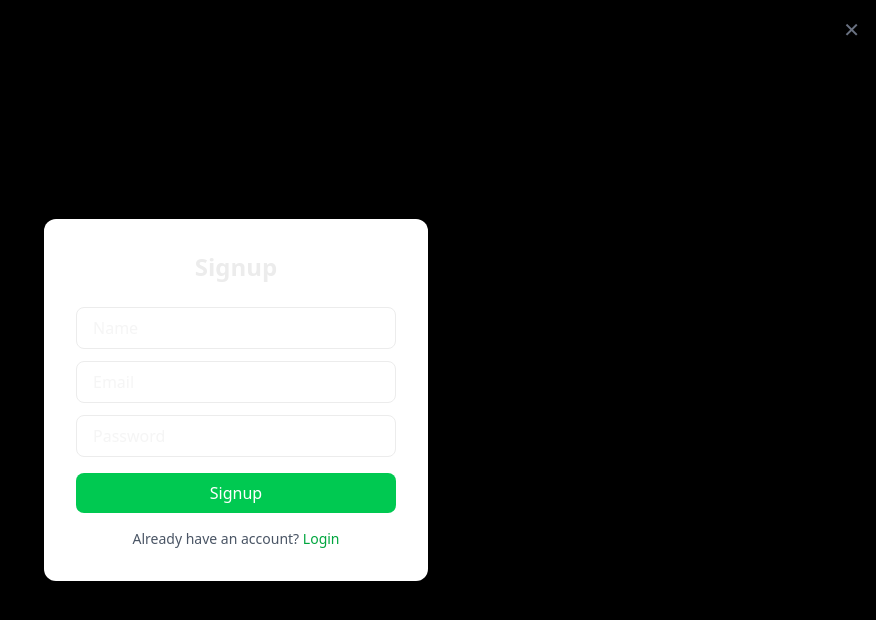
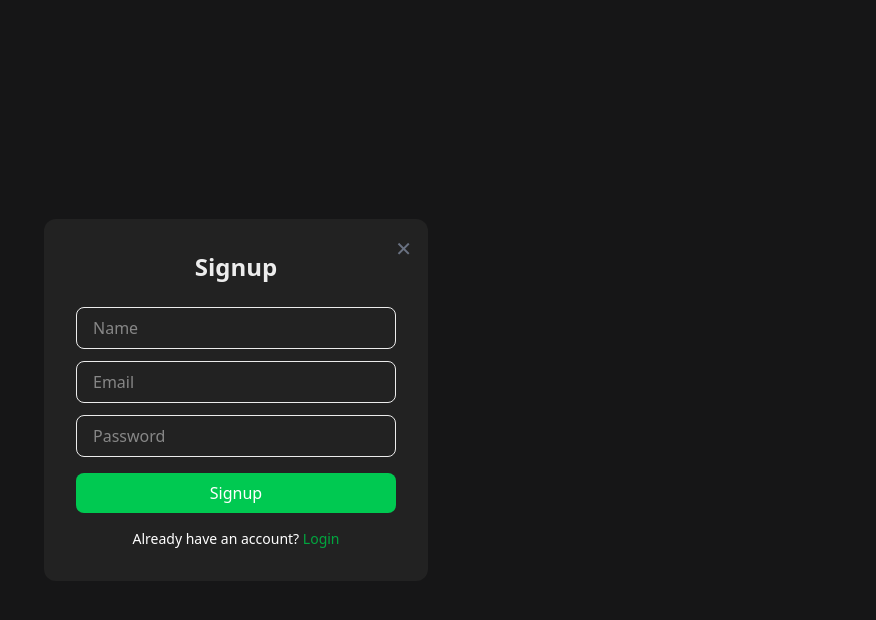
Before and after one commit to sagarsaini010/ChatBot, a React (Vite) app in the folder ChatBot frontend/: page /signup in a window 1280 px wide. Shown: the top 620 px of the page, without its empty margins (404-1280 px from the left). Built offline with nearby package versions, Linux system fonts and the light colour scheme; no server answers.

Commit message:
fix frontend

```diff
--- a/ChatBot frontend/src/pages/ChatPage.jsx
+++ b/ChatBot frontend/src/pages/ChatPage.jsx
@@ -332,7 +332,7 @@ const [randomQuote, setRandomQuote] = useState(getRandomQuote());
       />
     </aside>
 
-    <div className="flex-1 flex flex-col bg-gradient-to-b from-[#0f0f10] via-[#121212] to-[#0b0b0b]">
+    <div className="flex-1 flex flex-col bg-linear-to-b from-[#0f0f10] via-[#121212] to-[#0b0b0b]">
       <ChatHeader
         user={user}
         onNewChat={createNewChat}
--- a/ChatBot frontend/src/pages/Login.jsx
+++ b/ChatBot frontend/src/pages/Login.jsx
@@ -39,23 +39,25 @@ export default function Login() {
 
     navigate("/");
   } catch (err) {
-    setError("Server error");
+    setError("Server error: " + (err.message || err.toString()));
   } finally {
     setLoading(false);
   }
 };
 
   return (
-    <div className="min-h-screen flex items-center justify-center bg-black">
-      <button
+    <div className="h-screen flex items-center justify-center bg-[#3333] relative px-4">
+
+
+      <div className="bg-[#222121] absolute  p-8 rounded-xl w-87.5">
+
+        <button
         onClick={() => navigate("/")}
-        className="absolute top-4 right-4 text-gray-500 hover:text-white text-xl"
+        className="absolute top-4 right-4 text-gray-500  rounded-full hover:text-white text-xl"
         title="Close"
       >
         ✕
       </button>
-
-      <div className="bg-white p-8 rounded-xl w-87.5">
         <h2 className="text-2xl font-bold mb-6 text-center">Login</h2>
 
         {error && (
--- a/ChatBot frontend/src/pages/Signup.jsx
+++ b/ChatBot frontend/src/pages/Signup.jsx
@@ -53,23 +53,25 @@ export default function Signup() {
       // 🔥 direct chat page
       navigate("/");
     } catch (err) {
-      setError("Server error");
+      setError("Server error: "+ err);
     } finally {
       setLoading(false);
     }
   };
 
   return (
-    <div className="min-h-screen flex items-center justify-center bg-black">
-      <button
+    <div className="min-h-screen flex items-center justify-center bg-[#3333]">
+
+
+      <div className="bg-[#222] absolute p-8 rounded-xl w-96">
+
+         <button
         onClick={() => navigate("/")}
         className="absolute top-4 right-4 text-gray-500 hover:text-white     text-xl"
         title="Close"
       >
         ✕
       </button>
-
-      <div className="bg-white p-8 rounded-xl w-96">
         <h2 className="text-2xl font-bold mb-6 text-center">Signup</h2>
 
         {error && (
@@ -112,7 +114,7 @@ export default function Signup() {
         </button>
 
         {/* Optional: keep link or remove */}
-        <p className="text-sm mt-4 text-center text-gray-600">
+        <p className="text-sm mt-4 text-center text-white">
           Already have an account?{" "}
           <Link to="/login" className="text-green-600 font-medium">
             Login
```
Also changed, not shown: 1 other file (tests, documents, lock files or other folders).
